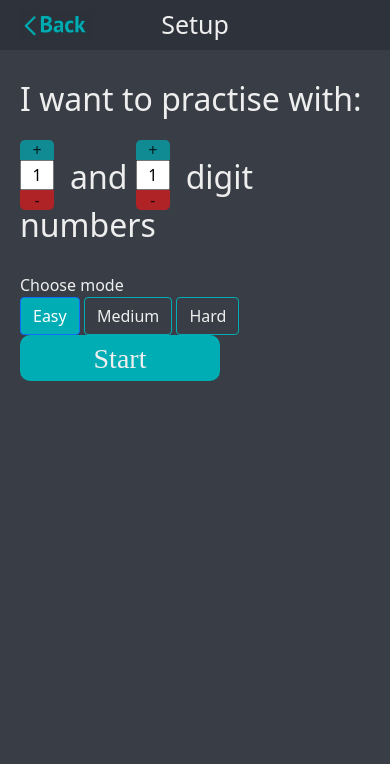
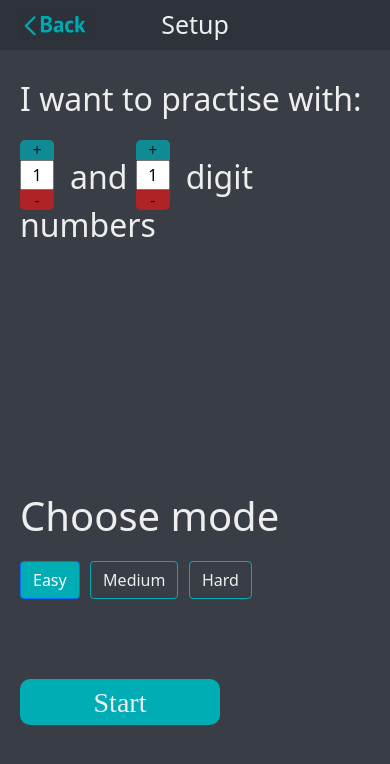
Before and after one commit to ViktorKuzmanov/Get-Numerate-App, a PHP site: page /setupGame.html in a window 390 px wide. Shown: the top 764 px of the page. Run offline with PHP 8.4, Linux system fonts and the light colour scheme.

Commit message:
desgin for mobile

```diff
--- a/css/setupGame.css
+++ b/css/setupGame.css
@@ -32,9 +32,14 @@ body {
 
 #flexContainer {
   margin-left: 20px;
+  display: flex;
+  flex-direction: column;
+  margin-left: 20px;
+  height: 80vh;
 }
 
 #flexContainer .header {
+  flex: 2;
   font-size: 32px;
   margin-top: 25px;
 }
@@ -86,7 +91,13 @@ body {
   background-color: #00acb5b2;
 }
 
+#flexContainer .chooseModeDiv {
+  flex: 1;
+  font-size: 40px;
+}
+
 #flexContainer #startButton {
+  flex: 0 0 11px;
   background-color: #00adb5;
   border: none;
   border-radius: 10px;
--- a/scss/setupGame.scss
+++ b/scss/setupGame.scss
@@ -14,7 +14,12 @@ body {
 
 #flexContainer {
     margin-left: 20px;
+    display: flex;
+    flex-direction: column;
+    margin-left: 20px;
+    height: 80vh;
     .header {
+        flex: 2;
         font-size: 32px;
         margin-top: 25px;
         p {
@@ -63,7 +68,14 @@ body {
         }
     }
 
+    .chooseModeDiv {
+        flex: 1;
+        font-size: 40px;
+    }
+
     #startButton {
+        // this 11px is randoml specified don't know what it means
+        flex: 0 0 11px;
         @include greenButtonStyle;
     }
 }
--- a/scss/setupPercentage.scss
+++ b/scss/setupPercentage.scss
@@ -19,7 +19,7 @@ body {
     }
     display: flex;
     flex-direction: column;
-    margin-left: 10px;
+    margin-left: 20px;
     height: 80vh;
     #question {
         flex: 1;
@@ -57,6 +57,10 @@ body {
             transform: scale(2);
             vertical-align: middle;
         }
+        display: flex;
+        flex-direction: column;
+        margin-left: 10px;
+        height: 80vh;
         #question {
             flex: 1;
             margin-top: 50px;
```
Also changed, not shown: css/setupPercentage.css (+7 -1 lines), 2 other files.
